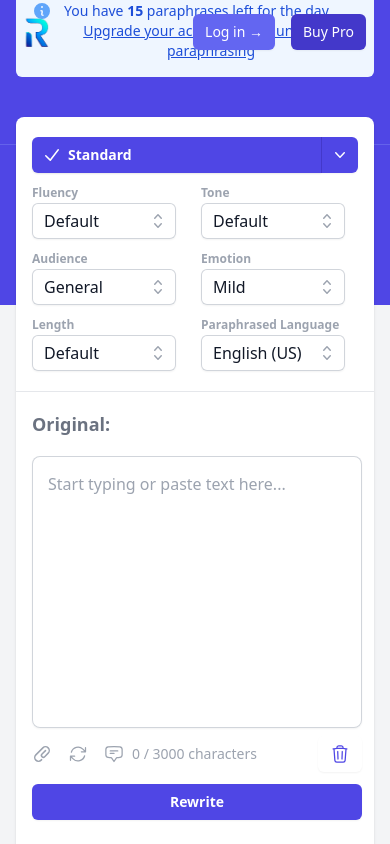
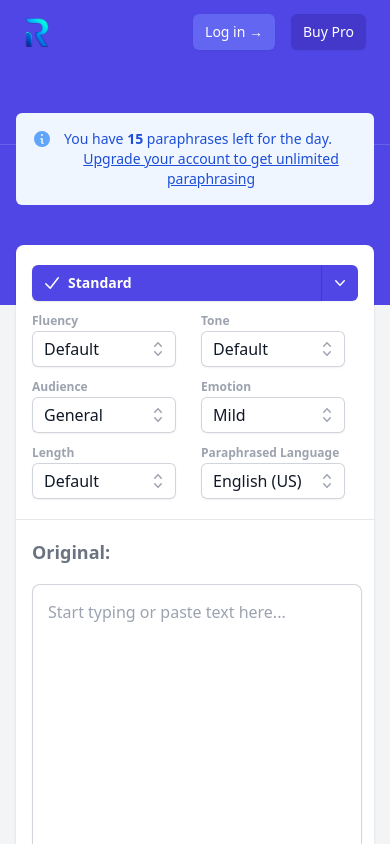
Before and after one commit to dv-i/rewriterpro, a React (Create React App) app: page / in a window 390 px wide. Shown: the top 844 px of the page. Built offline with nearby package versions, Linux system fonts and the light colour scheme; a web font is replaced by a local one.

Commit message:
Adjusts mobile styles for paraphrases alert while logged out

```diff
--- a/src/Alert.tsx
+++ b/src/Alert.tsx
@@ -29,7 +29,7 @@ export default function Alert({ counter, user }: AlertProps) {
 							{MAX_TRIES - counter}{" "}
 						</span>{" "}
 						paraphrases left for the day.{" "}
-						<button className="font-medium text-blue-700 underline hover:text-blue-600">
+						<button className="text-center font-medium text-blue-700 underline hover:text-blue-600">
 							Upgrade your account to get unlimited paraphrasing
 						</button>
 					</p>
--- a/src/App.tsx
+++ b/src/App.tsx
@@ -70,8 +70,11 @@ function AIInteractorCard({
 	counter,
 	user,
 }: AIInteractorCardProps) {
+	const mainClassName = `-mt-48 ${
+		user?.pro ? "-mt-[22rem]" : ""
+	} h-3/5 mx-auto w-full max-w-7xl px-4 pb-12 sm:px-6 lg:px-8`;
 	return (
-		<main className="sm:-mt-48 -mt-80 h-3/5 mx-auto w-full max-w-7xl px-4 pb-12 sm:px-6 lg:px-8">
+		<main className={mainClassName}>
 			<Alert user={user} counter={counter} />
 
 			<div className="md:h-full w-full flex flex-col mt-10 divide-y divide-gray-200 rounded-lg bg-white shadow">
```
